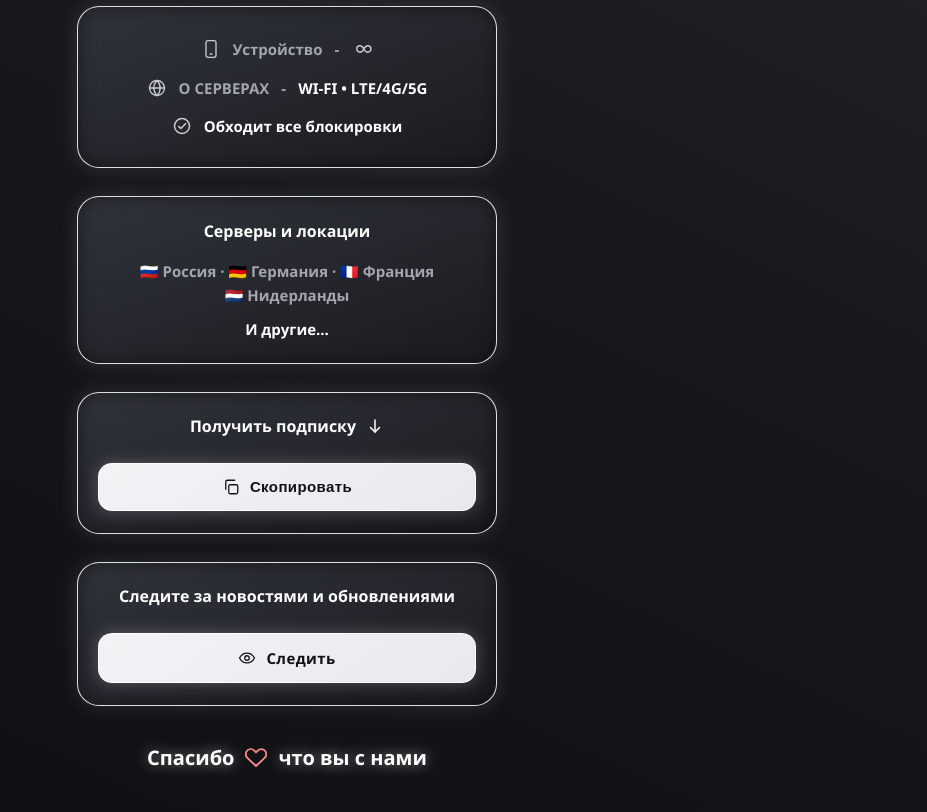
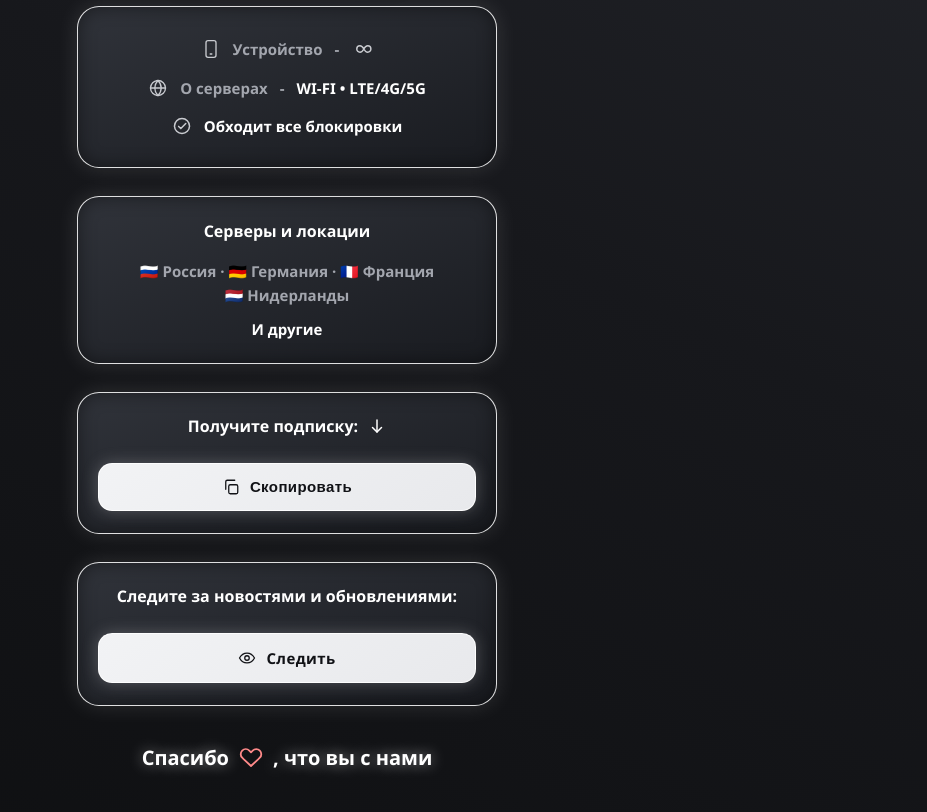
Before and after one commit to FR1nter/FRinter-website, a plain HTML site: page index.html in a window 1280 px wide. Shown: the part 382-1194 px from the top of the page, without its empty margins (353-1280 px from the left). Drawn offline with Linux system fonts and the light colour scheme.

Commit message:
Update index.html

```diff
--- a/index.html
+++ b/index.html
@@ -342,7 +342,7 @@
         <path d="M3 12h18"/>
         <path d="M12 3c2.5 2.5 3.8 5.6 3.8 9S14.5 18.5 12 21c-2.5-2.5-3.8-5.6-3.8-9S9.5 5.5 12 3z"/>
       </svg>
-      <span>О СЕРВЕРАХ</span>
+      <span>О серверах</span>
       <span>-</span>
       <b>WI-FI • LTE/4G/5G </b>
     </div>
@@ -363,13 +363,13 @@
     </div>
     <div>🇷🇺 Россия · 🇩🇪 Германия · 🇫🇷 Франция</div>
     <div>🇳🇱 Нидерланды</div>
-    <div style="margin-top:10px;"><b>И другие...</b></div>
+    <div style="margin-top:10px;"><b>И другие</b></div>
   </div>
 
   <!-- РАМКА 3 — ПОДПИСКА -->
   <div class="card pressable">
     <div class="card-title">
-      <span>Получить подписку</span>
+      <span>Получите подписку:</span>
       <svg width="18" height="18" viewBox="0 0 24 24" fill="none" stroke="#FFFFFF" stroke-width="2" stroke-linecap="round" stroke-linejoin="round">
         <line x1="12" y1="4" x2="12" y2="20"/>
         <polyline points="6 14 12 20 18 14"/>
@@ -387,7 +387,7 @@
 
   <!-- РАМКА 4 — СЛЕДИТЬ -->
   <div class="card pressable">
-    <div class="card-title">Следите за новостями и обновлениями</div>
+    <div class="card-title">Следите за новостями и обновлениями:</div>
     <a class="btn" href="https://t.me/FR1nter" target="_blank" rel="noopener">
       <svg width="18" height="18" viewBox="0 0 24 24" fill="none" stroke="#111216" stroke-width="1.7" stroke-linecap="round" stroke-linejoin="round">
         <path d="M2 12s3.5-6.5 10-6.5S22 12 22 12s-3.5 6.5-10 6.5S2 12 2 12z"/>
@@ -402,7 +402,7 @@
     <svg width="24" height="24" viewBox="0 0 24 24" fill="none" stroke="#ff8a8a" stroke-width="1.8" stroke-linecap="round" stroke-linejoin="round">
       <path d="M20.8 5.6a5 5 0 0 0-7.1 0L12 7.3l-1.7-1.7a5 5 0 0 0-7.1 7.1l1.7 1.7L12 21l7.1-6.6 1.7-1.7a5 5 0 0 0 0-7.1z"/>
     </svg>
-    <span>что вы с нами</span>
+    <span>, что вы с нами</span>
   </div>
 
 <script>
```
